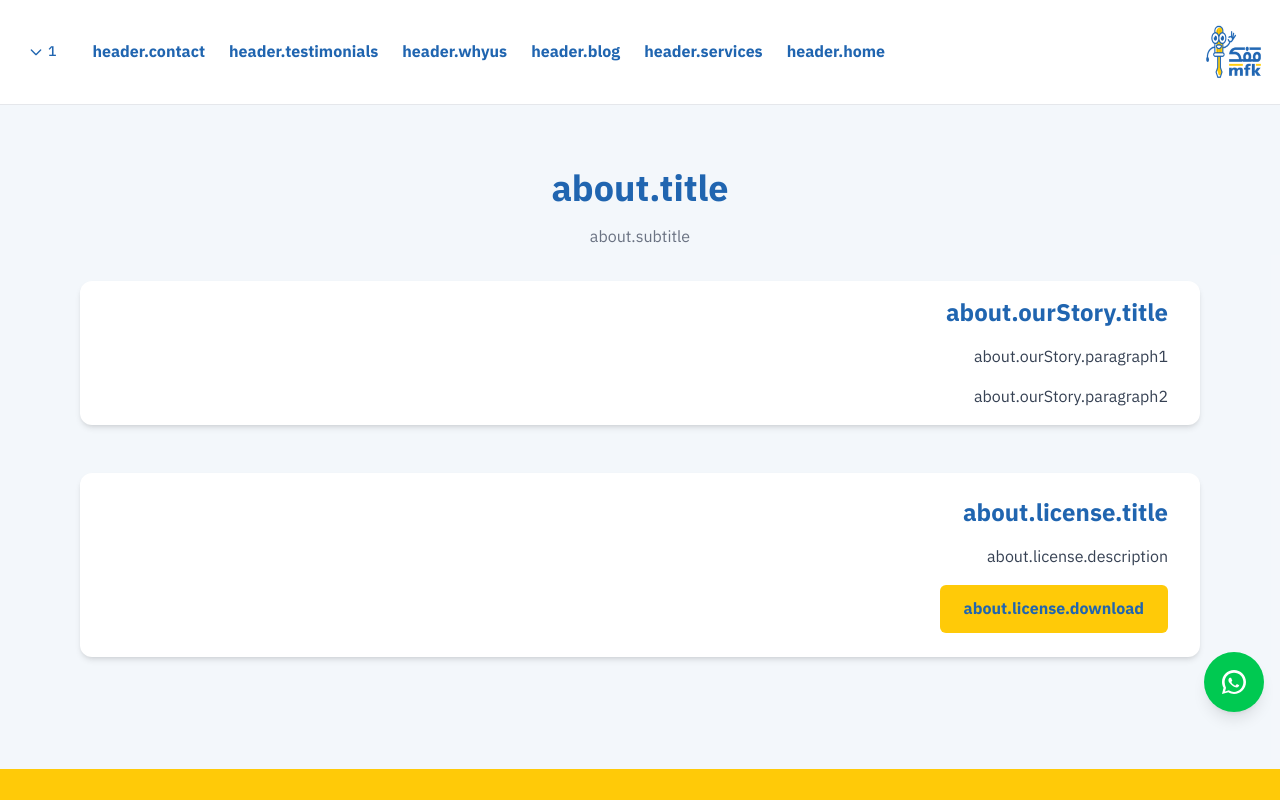
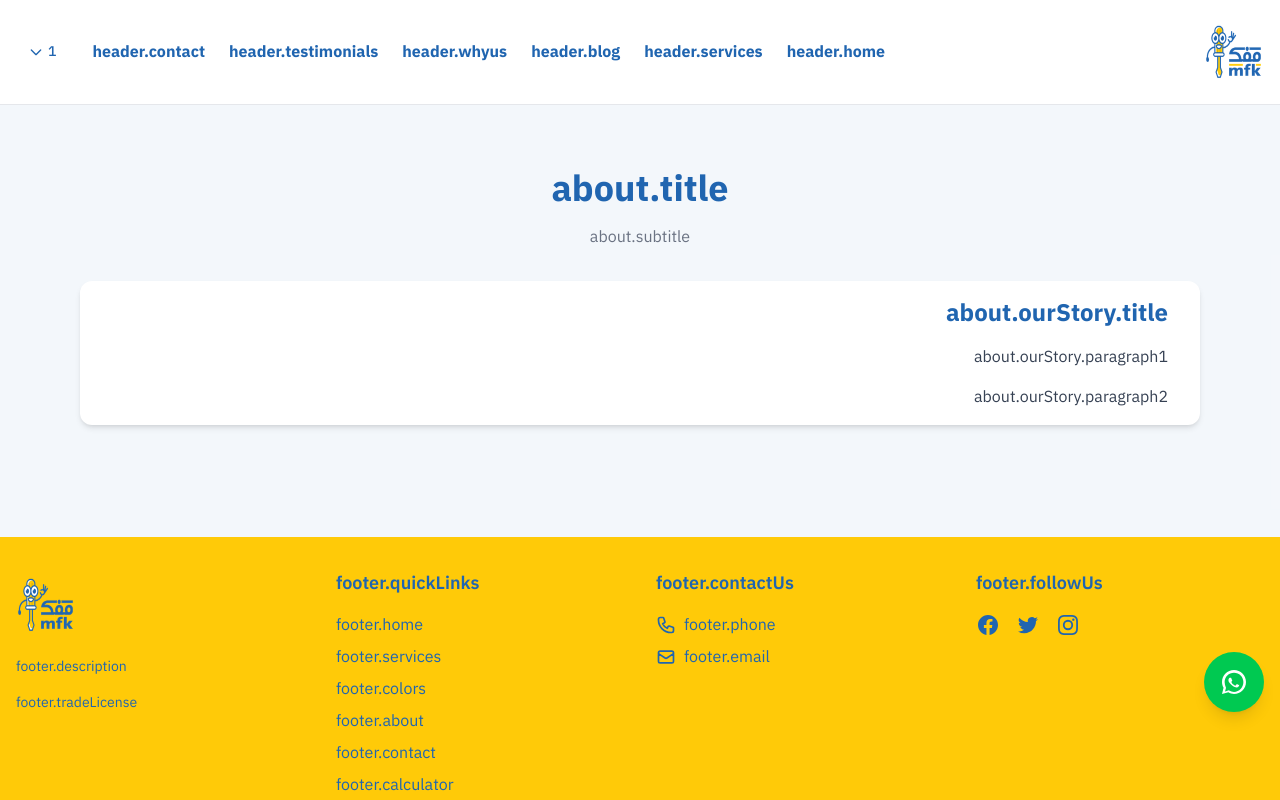
Before and after one commit to abdoroot/mfk-website-react, a React (Vite) app: page /1/about in a window 1280 px wide. Shown: the top 800 px of the page. Built offline with nearby package versions, Linux system fonts and the light colour scheme.

Commit message:
remove trade license

```diff
--- a/src/pages/About.jsx
+++ b/src/pages/About.jsx
@@ -39,27 +39,6 @@ const About = () => {
 
                         </div>
                     </div>
-
-                    {/* Commercial License Section */}
-                    <div className="bg-white rounded-xl shadow-md px-8 py-6 mb-12">
-                        <div>
-                            <h2 className="text-2xl font-bold text-mfk-blue mb-4">
-                                {t('about.license.title')}
-                            </h2>
-                            <p className="text-gray-700 mb-4">
-                                {t('about.license.description')}
-                            </p>
-                            <a
-                                href="/documents/TradeLicense.pdf"
-                                target="_blank"
-                                rel="noopener noreferrer"
-                                className="bg-mfk-yellow text-mfk-blue font-bold px-6 py-3 rounded-md hover:bg-opacity-90 transition inline-block"
-                            >
-                                {t('about.license.download')}
-                            </a>
-                        </div>
-                    </div>
-
                 </div>
             </section>
         </DefaultLayout>
```
Also changed, not shown: 1 other file (tests, documents, lock files or other folders).
